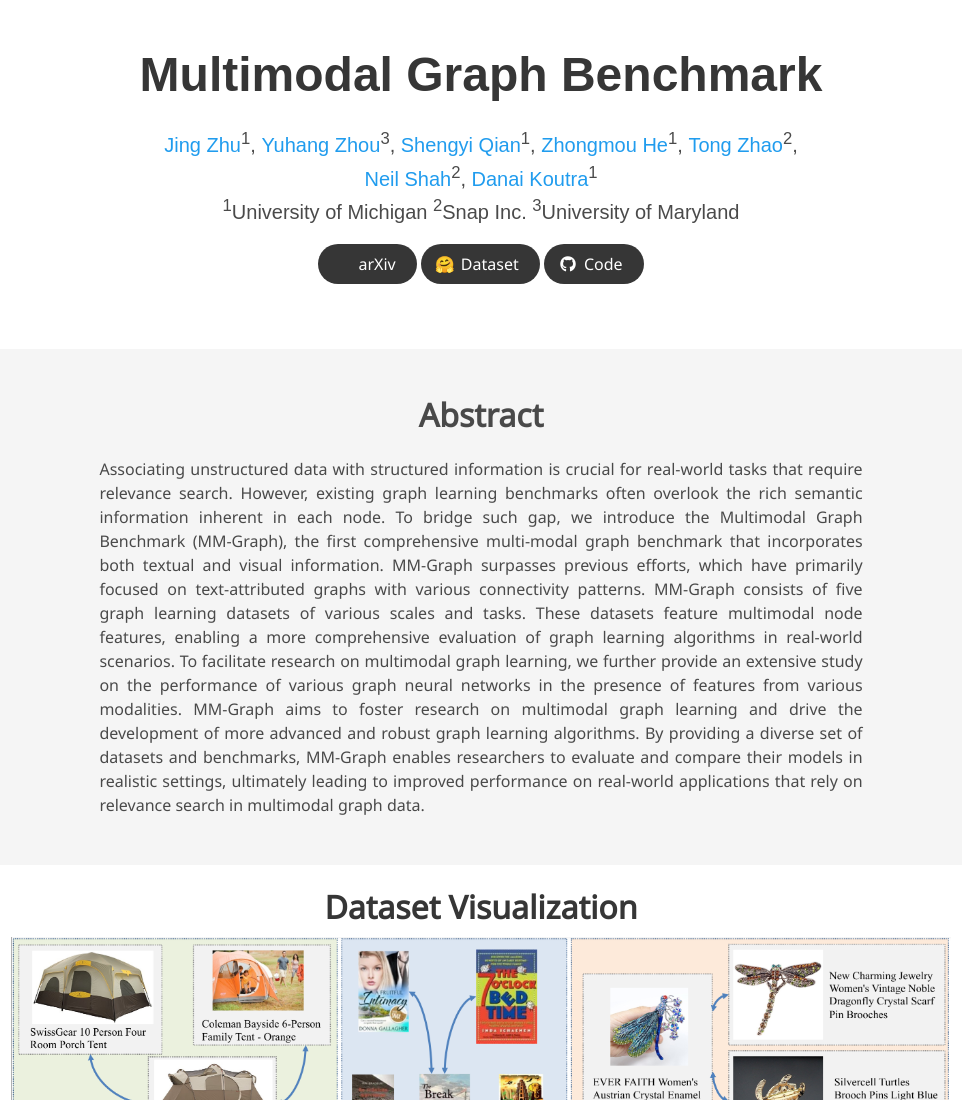
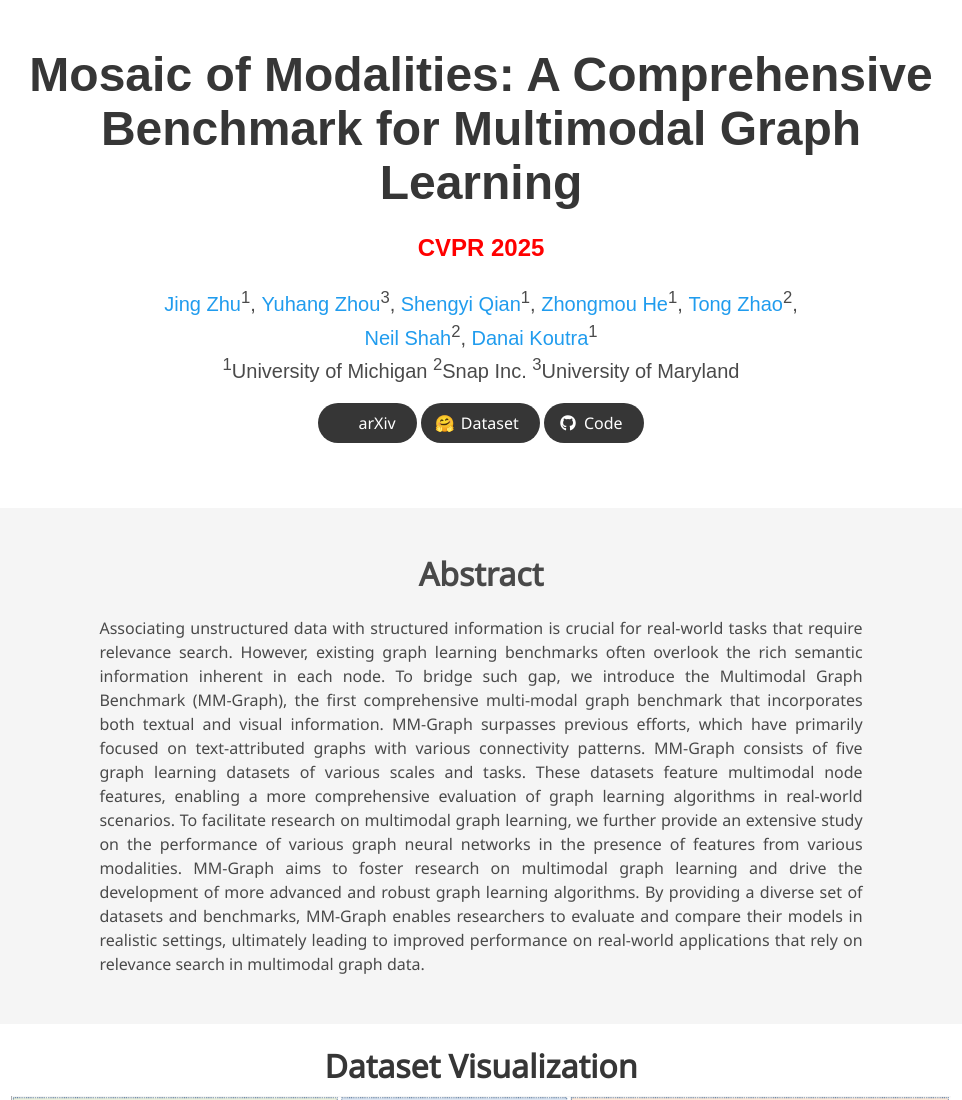
Before and after one commit to mm-graph-benchmark/mm-graph-benchmark.github.io, a plain HTML site: page index.html in a window 1280 px wide. Shown: the top 1100 px of the page, without its empty margins (159-1121 px from the left). Drawn offline with nearby package versions, Linux system fonts and the light colour scheme; some icons are missing; a web font is replaced by a local one.

Commit message:
update cvpr2025

```diff
--- a/index.html
+++ b/index.html
@@ -75,9 +75,9 @@
     <div class="container is-max-desktop">
       <div class="columns is-centered">
         <div class="column has-text-centered">
-          <h1 class="title is-1 publication-title">Multimodal Graph Benchmark</h1>
+          <h1 class="title is-1 publication-title">Mosaic of Modalities: A Comprehensive Benchmark for Multimodal Graph Learning</h1>
           <!-- <h3 class="title is-4 publication-title">Open-Vocabulary 3D Visual Grounding with Large Language Model as an Agent</h3> -->
-          <!-- <h4 class="title is-size-4 publication-title" style="color: red;">ICRA 2024</h4> -->
+          <h4 class="title is-size-4 publication-title" style="color: red;">CVPR 2025</h4>
           <div class="is-size-5 publication-authors">
             <span class="author-block">
               <a href="https://jwzhi.github.io/">Jing Zhu</a><sup>1</sup>,</span>
```
